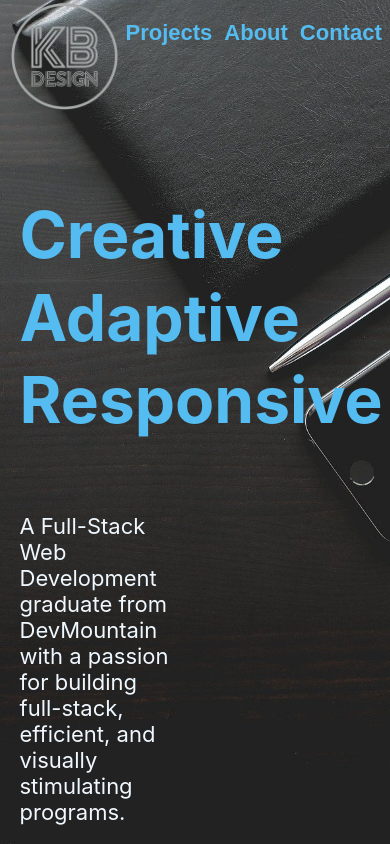
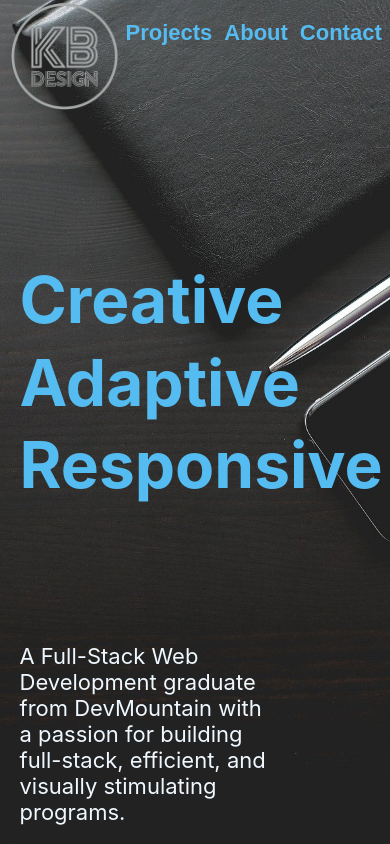
Before and after one commit to kylebaugh/portfolio, a React (Create React App) app: page /projects in a window 390 px wide. Built offline with nearby package versions, Linux system fonts and the light colour scheme; a web font is replaced by a local one.

Commit message:
home mobile design

```diff
--- a/src/cssFiles/home.css
+++ b/src/cssFiles/home.css
@@ -158,4 +158,8 @@
     .link-button{
       font-size: 22px;
     }
+
+    .hero-description{
+      max-width: 65%;
+    }
   }
```
